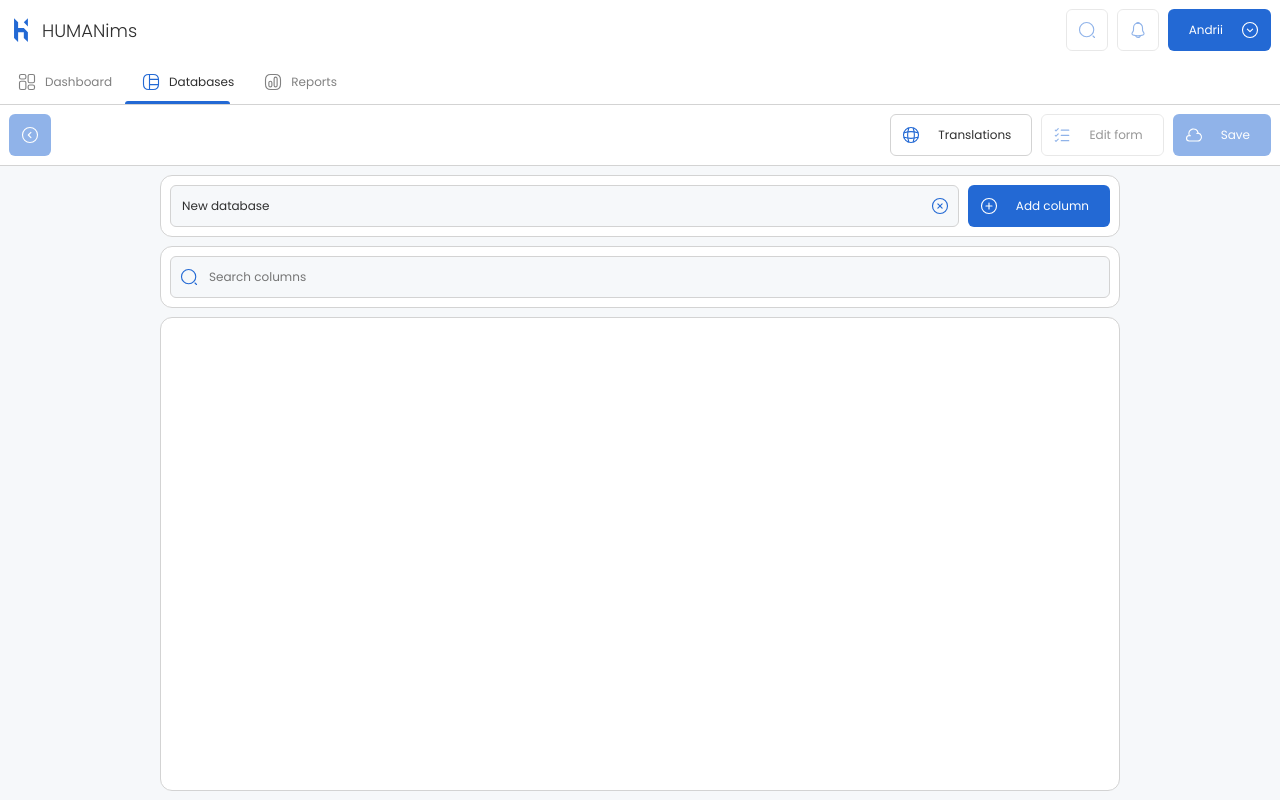
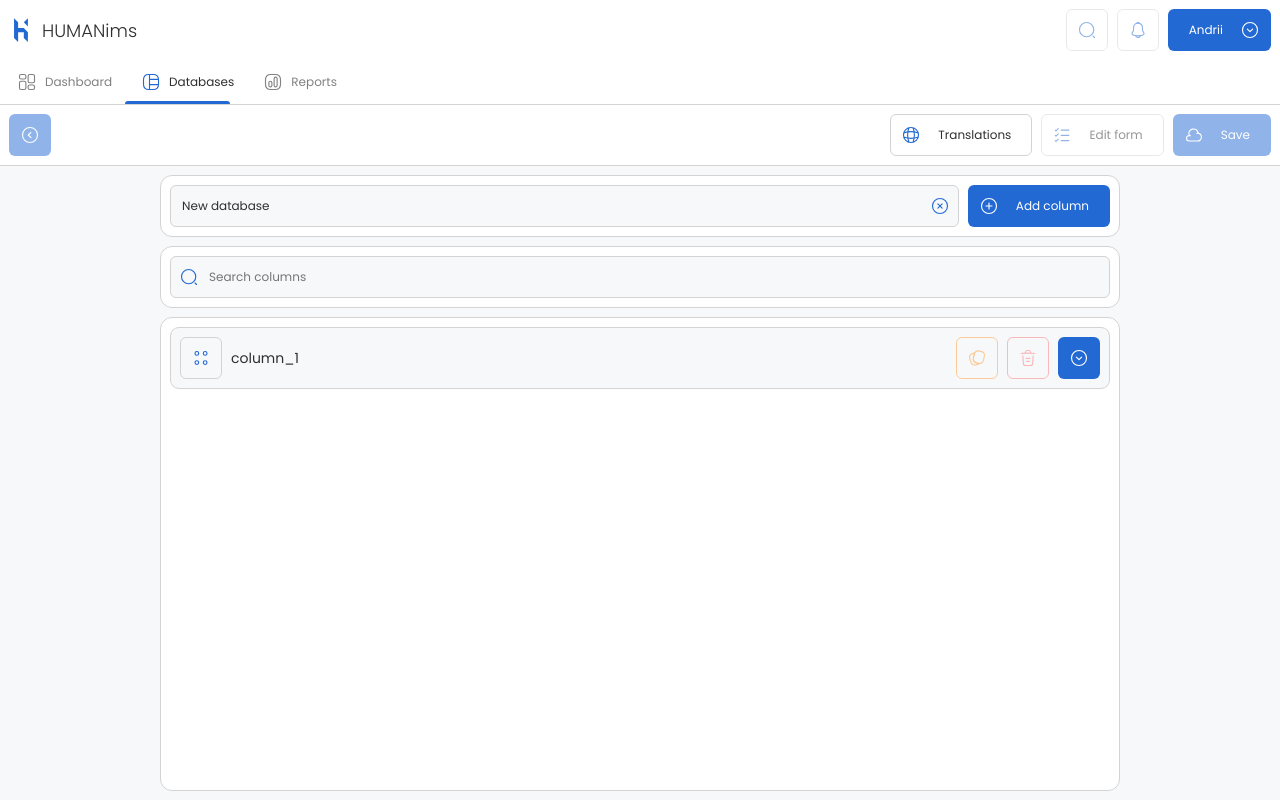
Before and after one commit to komiakov/HUMAINims_Vue, a Nuxt app: page /databases/new in a window 1280 px wide. Built offline with nearby package versions, Linux system fonts and the light colour scheme.

Commit message:
added reset db

```diff
--- a/app/pages/databases/new.vue
+++ b/app/pages/databases/new.vue
@@ -1,7 +1,15 @@
 <script lang="ts" setup>
 import draggable from "vuedraggable"
-const { database, addColumn } = useColumns()
+const { database, addColumn, resetDatabase } = useColumns()
 const translationMenuIsOpen = ref(false)
+
+onMounted(() => {
+  addColumn()
+})
+
+onBeforeUnmount(() => {
+  resetDatabase()
+})
 </script>
 
 <template>
--- a/app/utils/useColumns.ts
+++ b/app/utils/useColumns.ts
@@ -51,6 +51,7 @@ const getColumnById = (id: number) => {
 };
 
 function resetDatabase() {
+  columnIndex.value = 1
   database.columns = [];
   database.languages = ["en"];
   database.name.value = "New database";
```
